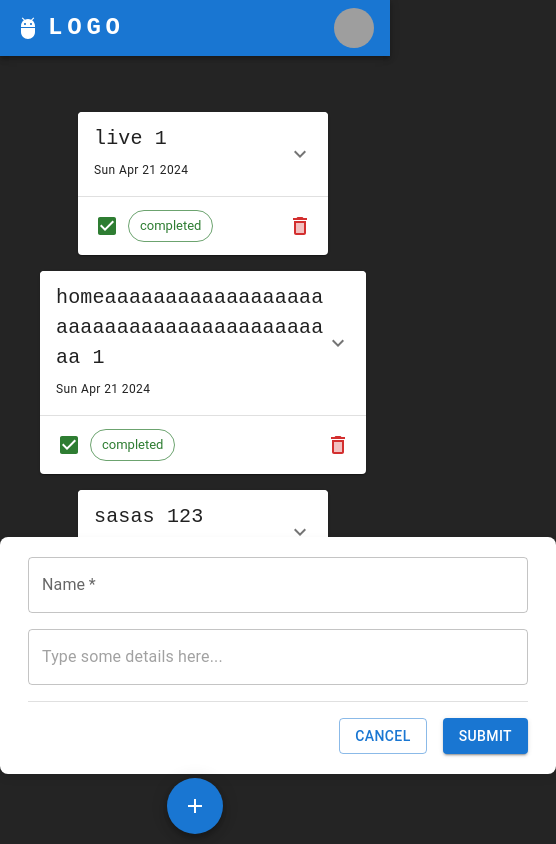
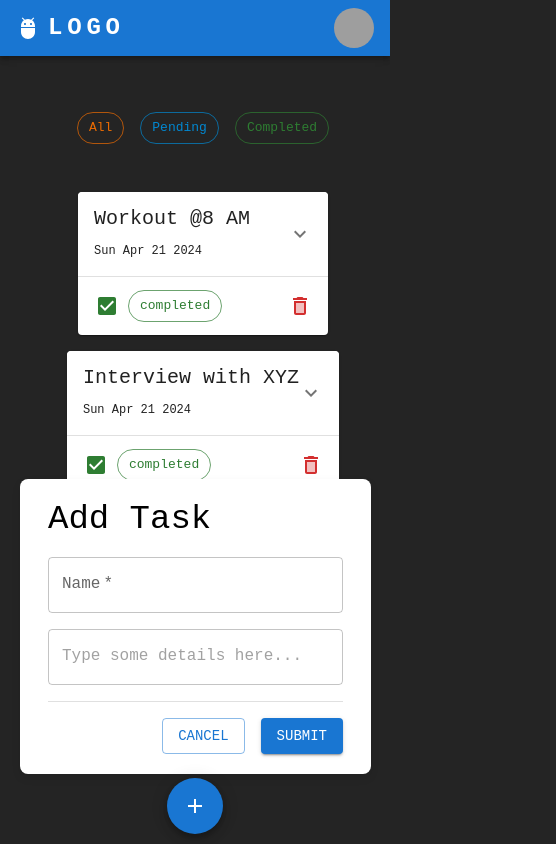
Before and after one commit to yugs16/task-manager, a React (Vite) app: page / in a window 390 px wide. Both pictures are taken after a click on the button 195 px from the left and 806 px from the top of the page. Shown: the whole page, 556 px wide, since content can reach past the window. Built offline with nearby package versions, Linux system fonts and the light colour scheme; grey boxes are pictures that could not be loaded.

Commit message:
Chpgroup and filters, added responsive conditions and them-based-refactor, fixed card not updating checbox value, updated getItems to fetch by params

```diff
--- a/src/App.tsx
+++ b/src/App.tsx
@@ -2,12 +2,29 @@ import { useState } from 'react';
 import './App.css';
 import NavBar from './components/NavBar';
 import Home from './layouts/Home';
+import createTheme from '@mui/material/styles/createTheme';
+import ThemeProvider from '@mui/material/styles/ThemeProvider';
+
+const theme = createTheme({
+	typography: {
+		fontFamily: 'monospace',
+	},
+	components: {
+		MuiUseMediaQuery: {
+			defaultProps: {
+				noSsr: true,
+			},
+		},
+	},
+});
 
 function App() {
 	return (
 		<>
-			<NavBar></NavBar>
-			<Home></Home>
+			<ThemeProvider theme={theme}>
+				<NavBar></NavBar>
+				<Home></Home>
+			</ThemeProvider>
 		</>
 	);
 }
--- a/src/api/index.ts
+++ b/src/api/index.ts
@@ -12,31 +12,31 @@ let allTasks: Task[] = JSON.parse(localStorage.getItem(KEY) || '[]');
 
 function init() {
 	if (!allTasks.length) {
-		console.log('not inside');
 		const arr = [
 			{
 				id: '#123',
 				status: 'completed',
 				history: ['new', 'completed'],
 
-				title: 'live 1',
-				descp: 'live ========== asasd',
+				title: 'Workout @8 AM',
+				descp: 'wake up bro!!',
 				date: new Date().getTime() - 2000,
 			},
 			{
 				id: '#234',
 				status: 'completed',
 				history: ['new', 'completed'],
-
-				title: 'homeaaaaaaaaaaaaaaaaaaaaaaaaaaaaaaaaaaaaaaaaaa 1',
-				descp: 'dasdsa hoem',
+				title: 'Interview with XYZ',
+				descp:
+					'Check google calender, you have an interview scheduled with Christeene',
 				date: new Date().getTime() - 1000,
 			},
 			{
 				id: '#1233',
 				status: 'pending',
-				title: 'sasas 123',
-				descp: 'sdasads 13',
+				title: 'Learn DeFi',
+				descp:
+					'Decentralized finance, or DeFi, uses emerging technology to remove third parties and centralized institutions from financial transactions. The components of DeFi are cryptocurrencies, blockchain technology, and software that allow people to transact financially with each other.',
 				history: ['new', 'pending'],
 				date: new Date().getTime() - 25000,
 			},
@@ -46,13 +46,22 @@ function init() {
 	}
 }
 
-export function getItems() {
-	console.log(allTasks);
+export function getItems(params?: Record<string, string>) {
 	allTasks = JSON.parse(localStorage.getItem(KEY) || '[]');
+
+	if (params) {
+		Object.entries(params).forEach(([key, value]) => {
+			allTasks = allTasks.filter((item) => {
+				return item[key as keyof Task] === value;
+			});
+		});
+	}
 	return allTasks;
 }
 
 export function addItem(data: Omit<Task, 'id' | 'date' | 'status'>) {
+	//get
+
 	const time = new Date().getTime();
 	const payload = {
 		...data,
@@ -61,17 +70,13 @@ export function addItem(data: Omit<Task, 'id' | 'date' | 'status'>) {
 		status: 'pending',
 		history: ['pending'],
 	};
-	//get
 	localStorage.setItem(KEY, JSON.stringify([...allTasks, payload]));
 	allTasks = getItems();
-	console.log(allTasks);
 }
 
 function findAndReplace(array: Task[], key: string, id: string) {
 	const index = array.findIndex((obj: Task) => {
-		//@ts-ignore
-		if (obj[key] === id) {
-			console.log('inside find', id);
+		if (obj[key as keyof Task] === id) {
 			return true;
 		}
 	});
@@ -87,7 +92,6 @@ export function updateItem(id: string, status: string) {
 
 	allTasks[index]['status'] = status;
 	localStorage.setItem(KEY, JSON.stringify(allTasks));
-	console.log('check me=====', allTasks);
 	allTasks = getItems();
 	return allTasks[index];
 }
@@ -97,9 +101,9 @@ export function deleteItem(id: string) {
 
 	const index = findAndReplace(allTasks, 'id', id);
 
+	// idellay we spread here
 	allTasks.splice(index, 1);
 	localStorage.setItem(KEY, JSON.stringify(allTasks));
-	console.log('check me=====', allTasks);
 	allTasks = getItems();
 }
 
--- a/src/components/AddButton.tsx
+++ b/src/components/AddButton.tsx
@@ -1,4 +1,4 @@
-import { css, styled } from '@mui/material/styles';
+import { Theme, css, styled } from '@mui/material/styles';
 
 import AddIcon from '@mui/icons-material/Add';
 
@@ -6,8 +6,10 @@ import Fab from '@mui/material/Fab';
 import Popper from '@mui/material/Popper';
 import { useState } from 'react';
 import { grey } from '@mui/material/colors';
-import { IconButton } from '@mui/material';
 import AddTask from './Forms/AddTask';
+
+import useMediaQuery from '@mui/material/useMediaQuery';
+import { ThemeProvider } from '@emotion/react';
 
 const StyledFab = styled(Fab)(({ theme }) => ({
 	position: 'absolute',
@@ -65,6 +67,11 @@ export default function AddButton(props: AddButtonProps) {
 
 	const open = Boolean(anchorEl);
 	const id = open ? 'simple-popper' : undefined;
+	const isSmallScreen = useMediaQuery((theme: Theme) =>
+		theme.breakpoints.down('sm')
+	);
+
+	const popperPlacement = isSmallScreen ? 'top' : 'bottom-end';
 
 	return (
 		<>
@@ -77,7 +84,13 @@ export default function AddButton(props: AddButtonProps) {
 				<AddIcon />
 			</StyledFab>
 
-			<Popper id={id} open={open} anchorEl={anchorEl} placement={'bottom-end'}>
+			<Popper
+				id={id}
+				open={open}
+				anchorEl={anchorEl}
+				placement={popperPlacement}
+				sx={{ width: isSmallScreen ? '90%' : 'auto' }}
+			>
 				<StyledPopperDiv>
 					<AddTask
 						reFetch={props.reFetch}
--- a/src/components/Cards/Card.tsx
+++ b/src/components/Cards/Card.tsx
@@ -11,7 +11,7 @@ import Divider from '@mui/material/Divider';
 import CardActions from '@mui/material/CardActions';
 
 import Stack from '@mui/material/Stack';
-import { useState } from 'react';
+import { useEffect, useState } from 'react';
 import Fade from '@mui/material/Fade';
 import Grow from '@mui/material/Grow';
 import { styled } from '@mui/material/styles';
@@ -30,6 +30,7 @@ const CustomAccordion = styled(Accordion)(({ theme }) => {
 		// width: 'fit-content',
 		wordBreak: 'break-word',
 		boxSizing: 'border-box',
+		fontFamily: 'Monospace',
 		slotProps: {
 			transition: {
 				timeout: 400,
@@ -44,6 +45,10 @@ const Card = (props: any) => {
 	const [expand, setExpand] = useState(false);
 
 	const [checked, setChecked] = useState(status === 'completed');
+
+	useEffect(() => {
+		setChecked(status === 'completed');
+	}, [status]);
 
 	function handleClick() {
 		setExpand(!expand);
@@ -72,7 +77,6 @@ const Card = (props: any) => {
 		<Paper
 			sx={(theme) => ({
 				...sxForPaper,
-				fontFamily: 'Monospace',
 				fontSize: 'h6.fontSize',
 
 				minWidth: '250px',
@@ -92,7 +96,6 @@ const Card = (props: any) => {
 							<Typography component={'div'}>
 								<Box
 									sx={{
-										fontFamily: 'Monospace',
 										fontSize: 'h6.fontSize',
 									}}
 								>
--- a/src/components/Cards/index.tsx
+++ b/src/components/Cards/index.tsx
@@ -2,6 +2,7 @@ import Grid from '@mui/material/Grid';
 import Card from './Card';
 import { Task, deleteItem, getItems } from '../../api';
 import { useEffect, useState } from 'react';
+import ChipGroup from '../ChipGroup';
 
 export default function CardList(props: any) {
 	const [items, setItems] = useState<Task[]>([]);
@@ -9,12 +10,26 @@ export default function CardList(props: any) {
 		setItems(getItems());
 	}, [props.refresh]);
 
+	const handleFetchByStatus = (val: string) => () => {
+		setItems([...getItems(val ? { status: val } : {})]);
+	};
+
 	function handleDeleteItem(id: string) {
 		deleteItem(id);
 		setItems(getItems());
 	}
 	return (
 		<Grid container spacing={2} margin={3} justifyContent={'center'}>
+			<Grid
+				key={'chip-group'}
+				item
+				xs={12}
+				sx={{
+					textAlign: 'center',
+				}}
+			>
+				<ChipGroup handleStatus={handleFetchByStatus}></ChipGroup>
+			</Grid>
 			{items.map((item, index) => (
 				<Grid item key={index + 1}>
 					<Card item={item} handleDeleteItem={handleDeleteItem}></Card>
--- /dev/null
+++ b/src/components/ChipGroup.tsx
@@ -0,0 +1,60 @@
+import Button from '@mui/material/Button';
+import Chip from '@mui/material/Chip';
+import Stack from '@mui/material/Stack';
+import { styled } from '@mui/material/styles';
+import { useState } from 'react';
+
+const CustomChip = styled(Chip)(({ theme }) => {
+	return {
+		cursor: 'pointer',
+	};
+});
+
+export default function ChipGroup(props: any) {
+	const [active, setActive] = useState();
+
+	const { handleStatus } = props;
+
+	return (
+		<Stack
+			direction={'row'}
+			sx={{ boxSizing: 'border-box' }}
+			spacing={2}
+			justifyContent={'center'}
+			marginBottom={4}
+		>
+			{/* <Button onClick={handleStatus} color="error" variant="outlined">
+				All
+			</Button>
+			<Button onClick={handleStatus('pending')} color="info" variant="outlined">
+				Pending
+			</Button>
+			<Button
+				onClick={handleStatus('completed')}
+				color="success"
+				variant="outlined"
+			>
+				Completed
+			</Button> */}
+
+			<CustomChip
+				onClick={handleStatus()}
+				label="All"
+				color="warning"
+				variant="outlined"
+			/>
+			<CustomChip
+				label="Pending"
+				color="info"
+				onClick={handleStatus('pending')}
+				variant="outlined"
+			/>
+			<CustomChip
+				label="Completed"
+				color="success"
+				onClick={handleStatus('completed')}
+				variant="outlined"
+			/>
+		</Stack>
+	);
+}
--- a/src/components/Forms/AddTask.tsx
+++ b/src/components/Forms/AddTask.tsx
@@ -8,6 +8,7 @@ import Stack from '@mui/material/Stack';
 import Button from '@mui/material/Button';
 import { AddButtonProps } from '../AddButton';
 import { addItem } from '../../api';
+import { Typography } from '@mui/material';
 
 const OkMark = styled('span')`
 	margin-left: 8px;
@@ -15,6 +16,32 @@ const OkMark = styled('span')`
 	// position: absolute;
 	color: rgb(125 200 0 / 1);
 `;
+
+const StyledInput = styled(TextField)(({ theme }) => ({
+	position: 'absolute',
+	zIndex: 1,
+	right: '1%',
+	margin: '0 auto',
+	opacity: 1,
+	backgroundColor: '#1976d2',
+	'&:hover': {
+		backgroundColor: '#1976d2',
+		opacity: 0.8,
+	},
+	[theme.breakpoints.down('sm')]: {
+		bottom: 10,
+		position: 'absolute',
+		left: 0,
+		right: 0,
+		margin: '0 auto',
+	},
+	[theme.breakpoints.up('md')]: {
+		top: 80,
+	},
+	[theme.breakpoints.up('lg')]: {
+		right: '9%',
+	},
+}));
 
 interface AddTaskProps extends AddButtonProps {
 	close: () => void;
@@ -29,7 +56,6 @@ export default function AddTask(props: AddTaskProps) {
 
 	const handleChange =
 		(key: string) => (event: React.ChangeEvent<HTMLInputElement>) => {
-			console.log(event, event.target.value, event.target.labels);
 			setForm({
 				...form,
 				[key]: event.target.value,
@@ -53,11 +79,28 @@ export default function AddTask(props: AddTaskProps) {
 		props.close();
 	};
 
-	console.log(form);
 	const nameError = !!(valid.name.once && form.name.length < 4);
 
 	return (
-		<Stack spacing={2} margin={2} marginBottom={1} marginTop={1} minWidth={500}>
+		<Stack
+			spacing={2}
+			margin={2}
+			marginBottom={1}
+			marginTop={1}
+			sx={(theme) => ({
+				[theme.breakpoints.up('sm')]: {
+					width: 'auto',
+					minWidth: 400,
+					marginRight: 2,
+				},
+				[theme.breakpoints.up('lg')]: {
+					minWidth: 500,
+				},
+			})}
+		>
+			<Typography variant="h4" sx={{ opacity: 1, color: '#000' }}>
+				Add Task
+			</Typography>
 			<TextField
 				required
 				error={nameError}
--- a/src/layouts/Home.tsx
+++ b/src/layouts/Home.tsx
@@ -4,6 +4,7 @@ import AddButton from '../components/AddButton';
 import { useState } from 'react';
 import Snackbar from '@mui/material/Snackbar';
 import Alert from '@mui/material/Alert';
+import ChipGroup from '../components/ChipGroup';
 
 export default function Home() {
 	const [refresh, setRefresh] = useState(0);
```
